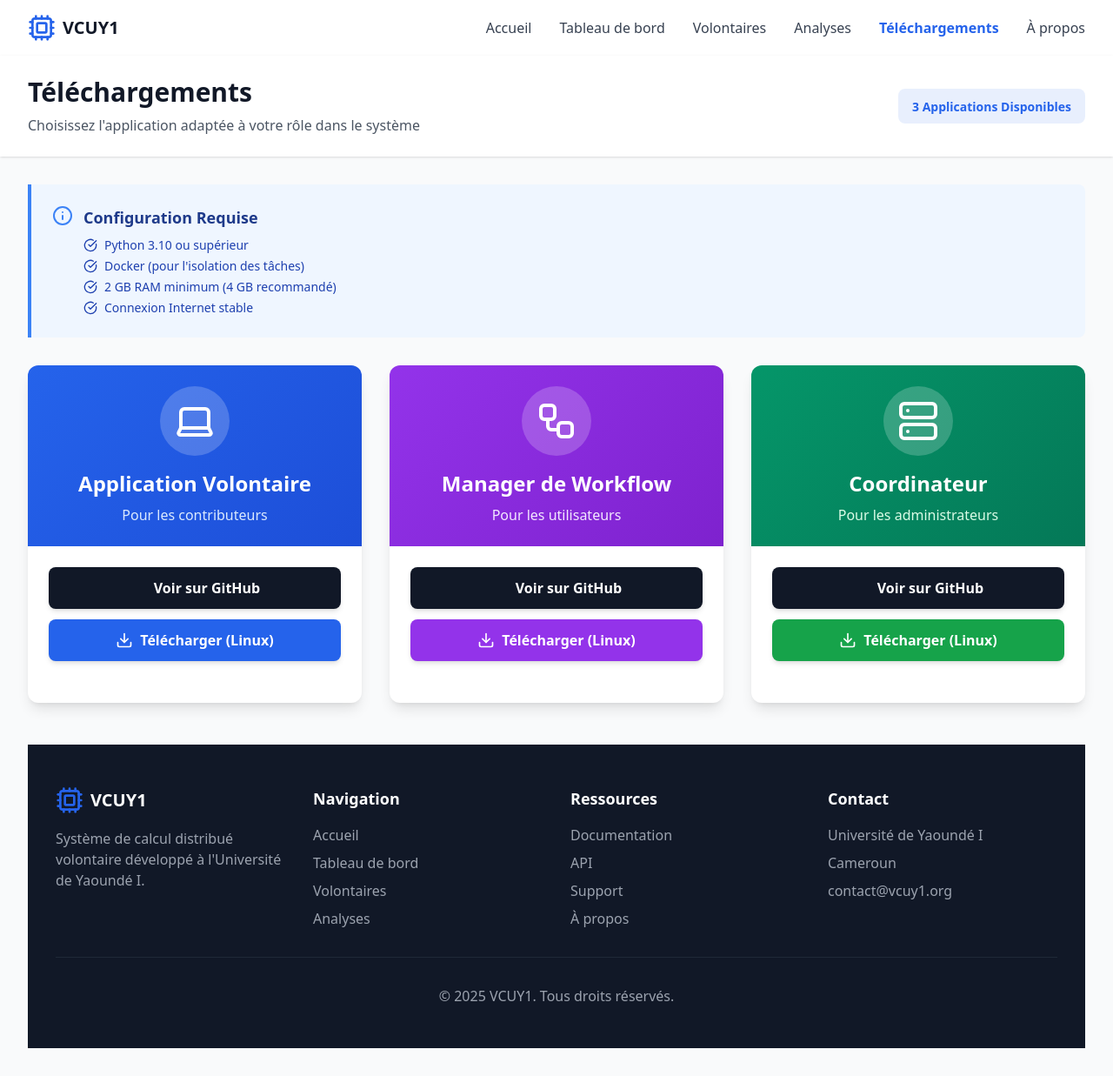
After one commit to VC-UY/site-web-frontend, a PHP site: page /downloads.php in a window 1280 px wide. The commit adds this page. Shown: the whole page at 87% size. Run offline with PHP 8.4, Linux system fonts and the light colour scheme; some libraries are stand-ins or nearby versions.

Commit message:
page de telechargement

```diff
--- a/about.php
+++ b/about.php
@@ -48,6 +48,7 @@
                     <a href="dashboard.php" class="text-gray-700 hover:text-primary transition-colors">Tableau de bord</a>
                     <a href="volunteers.php" class="text-gray-700 hover:text-primary transition-colors">Volontaires</a>
                     <a href="analytics.php" class="text-gray-700 hover:text-primary transition-colors">Analyses</a>
+                    <a href="downloads.php" class="text-gray-700 hover:text-primary transition-colors">Téléchargements</a>
                     <a href="about.php" class="text-primary font-semibold">À propos</a>
                 </div>
             </div>
--- a/analytics.php
+++ b/analytics.php
@@ -37,6 +37,7 @@
                     <a href="dashboard.php" class="text-gray-700 hover:text-primary transition-colors">Tableau de bord</a>
                     <a href="volunteers.php" class="text-gray-700 hover:text-primary transition-colors">Volontaires</a>
                     <a href="analytics.php" class="text-primary font-semibold">Analyses</a>
+                    <a href="downloads.php" class="text-gray-700 hover:text-primary transition-colors">Téléchargements</a>
                     <a href="about.php" class="text-gray-700 hover:text-primary transition-colors">À propos</a>
                 </div>
             </div>
--- a/dashboard.php
+++ b/dashboard.php
@@ -53,6 +53,7 @@
                     <a href="dashboard.php" class="text-primary font-semibold">Tableau de bord</a>
                     <a href="volunteers.php" class="text-gray-700 hover:text-primary transition-colors">Volontaires</a>
                     <a href="analytics.php" class="text-gray-700 hover:text-primary transition-colors">Analyses</a>
+                    <a href="downloads.php" class="text-gray-700 hover:text-primary transition-colors">Téléchargements</a>
                     <a href="about.php" class="text-gray-700 hover:text-primary transition-colors">À propos</a>
                 </div>
             </div>
@@ -293,7 +294,8 @@
 
         // Load volunteers
         async function loadVolunteers() {
-            try {
+            try {            try {
+
                 const response = await fetch('http://localhost:5000/api/volunteers');
                 const data = await response.json();
 
--- /dev/null
+++ b/downloads.php
@@ -0,0 +1,293 @@
+<!DOCTYPE html>
+<html lang="fr">
+<head>
+    <meta charset="UTF-8">
+    <meta name="viewport" content="width=device-width, initial-scale=1.0">
+    <title>Téléchargements - VCUY1</title>
+    <script src="https://cdn.tailwindcss.com"></script>
+    <script src="https://unpkg.com/lucide@latest/dist/umd/lucide.js"></script>
+    <script>
+        tailwind.config = {
+            theme: {
+                extend: {
+                    colors: {
+                        primary: '#2563eb',
+                        secondary: '#f97316',
+                        accent: '#06b6d4'
+                    }
+                }
+            }
+        }
+    </script>
+    <style>
+        .gradient-bg {
+            background: linear-gradient(135deg, #667eea 0%, #764ba2 100%);
+        }
+        .card-gradient {
+            background: linear-gradient(135deg, #f093fb 0%, #f5576c 100%);
+        }
+        .stats-gradient {
+            background: linear-gradient(135deg, #4facfe 0%, #00f2fe 100%);
+        }
+        .download-gradient-blue {
+            background: linear-gradient(135deg, #2563eb 0%, #1d4ed8 100%);
+        }
+        .download-gradient-purple {
+            background: linear-gradient(135deg, #9333ea 0%, #7e22ce 100%);
+        }
+        .download-gradient-green {
+            background: linear-gradient(135deg, #059669 0%, #047857 100%);
+        }
+        .animate-pulse-slow {
+            animation: pulse 3s cubic-bezier(0.4, 0, 0.6, 1) infinite;
+        }
+        .hover-lift {
+            transition: transform 0.3s ease, box-shadow 0.3s ease;
+        }
+        .hover-lift:hover {
+            transform: translateY(-5px);
+            box-shadow: 0 20px 25px -5px rgba(0, 0, 0, 0.1), 0 10px 10px -5px rgba(0, 0, 0, 0.04);
+        }
+    </style>
+</head>
+<body class="bg-gray-50">
+    <!-- Navigation -->
+    <nav class="bg-white shadow-lg">
+        <div class="max-w-7xl mx-auto px-4 sm:px-6 lg:px-8">
+            <div class="flex justify-between h-16">
+                <div class="flex items-center">
+                    <div class="flex-shrink-0 flex items-center">
+                        <i data-lucide="cpu" class="h-8 w-8 text-primary mr-2"></i>
+                        <span class="text-xl font-bold text-gray-900">VCUY1</span>
+                    </div>
+                </div>
+                <div class="hidden md:flex items-center space-x-8">
+                    <a href="index.php" class="text-gray-700 hover:text-primary transition-colors">Accueil</a>
+                    <a href="dashboard.php" class="text-gray-700 hover:text-primary transition-colors">Tableau de bord</a>
+                    <a href="volunteers.php" class="text-gray-700 hover:text-primary transition-colors">Volontaires</a>
+                    <a href="analytics.php" class="text-gray-700 hover:text-primary transition-colors">Analyses</a>
+                    <a href="downloads.php" class="text-primary font-semibold">Téléchargements</a>
+                    <a href="about.php" class="text-gray-700 hover:text-primary transition-colors">À propos</a>
+                </div>
+            </div>
+        </div>
+    </nav>
+
+    <!-- Header -->
+    <div class="bg-white shadow">
+        <div class="max-w-7xl mx-auto py-6 px-4 sm:px-6 lg:px-8">
+            <div class="flex items-center justify-between">
+                <div>
+                    <h1 class="text-3xl font-bold text-gray-900">Téléchargements</h1>
+                    <p class="mt-2 text-gray-600">Choisissez l'application adaptée à votre rôle dans le système</p>
+                </div>
+                <div class="flex items-center space-x-4">
+                    <div class="bg-primary/10 px-4 py-2 rounded-lg">
+                        <span class="text-sm font-semibold text-primary">3 Applications Disponibles</span>
+                    </div>
+                </div>
+            </div>
+        </div>
+    </div>
+
+    <!-- Main Content -->
+    <div class="max-w-7xl mx-auto py-8 px-4 sm:px-6 lg:px-8">
+        <!-- System Requirements Alert -->
+        <div class="bg-blue-50 border-l-4 border-blue-500 p-6 mb-8 rounded-r-lg">
+            <div class="flex">
+                <div class="flex-shrink-0">
+                    <i data-lucide="info" class="h-6 w-6 text-blue-500"></i>
+                </div>
+                <div class="ml-3">
+                    <h3 class="text-lg font-semibold text-blue-900 mb-2">Configuration Requise</h3>
+                    <ul class="text-sm text-blue-800 space-y-1">
+                        <li class="flex items-center">
+                            <i data-lucide="check-circle" class="h-4 w-4 mr-2"></i>
+                            Python 3.10 ou supérieur
+                        </li>
+                        <li class="flex items-center">
+                            <i data-lucide="check-circle" class="h-4 w-4 mr-2"></i>
+                            Docker (pour l'isolation des tâches)
+                        </li>
+                        <li class="flex items-center">
+                            <i data-lucide="check-circle" class="h-4 w-4 mr-2"></i>
+                            2 GB RAM minimum (4 GB recommandé)
+                        </li>
+                        <li class="flex items-center">
+                            <i data-lucide="check-circle" class="h-4 w-4 mr-2"></i>
+                            Connexion Internet stable
+                        </li>
+                    </ul>
+                </div>
+            </div>
+        </div>
+
+        <!-- Applications Grid -->
+        <div class="grid grid-cols-1 lg:grid-cols-3 gap-8 mb-12">
+            <!-- Volunteer App -->
+            <div class="bg-white rounded-xl shadow-lg overflow-hidden hover-lift">
+                <div class="download-gradient-blue p-6 text-white">
+                    <div class="flex items-center justify-center mb-4">
+                        <div class="bg-white/20 rounded-full p-4">
+                            <i data-lucide="laptop" class="h-12 w-12"></i>
+                        </div>
+                    </div>
+                    <h2 class="text-2xl font-bold text-center">Application Volontaire</h2>
+                    <p class="text-center text-blue-100 mt-2">Pour les contributeurs</p>
+                </div>
+
+                <div class="p-6">
+
+
+                    <div class="space-y-3">
+                        <a href="https://github.com/VC-UY/volunteer-app-2025"
+                           target="_blank"
+                           class="flex items-center justify-center w-full bg-gray-900 text-white px-4 py-3 rounded-lg font-semibold hover:bg-gray-800 transition-all shadow-md hover:shadow-lg">
+                            <i data-lucide="github" class="h-5 w-5 mr-2"></i>
+                            Voir sur GitHub
+                        </a>
+
+                        <a href="/api/downloads/volunteer"
+                           class="flex items-center justify-center w-full bg-primary text-white px-4 py-3 rounded-lg font-semibold hover:bg-blue-700 transition-all shadow-md hover:shadow-lg">
+                            <i data-lucide="download" class="h-5 w-5 mr-2"></i>
+                            Télécharger (Linux)
+                        </a>
+
+
+                    </div>
+
+
+                </div>
+            </div>
+
+            <!-- Manager App -->
+            <div class="bg-white rounded-xl shadow-lg overflow-hidden hover-lift">
+                <div class="download-gradient-purple p-6 text-white">
+                    <div class="flex items-center justify-center mb-4">
+                        <div class="bg-white/20 rounded-full p-4">
+                            <i data-lucide="workflow" class="h-12 w-12"></i>
+                        </div>
+                    </div>
+                    <h2 class="text-2xl font-bold text-center">Manager de Workflow</h2>
+                    <p class="text-center text-purple-100 mt-2">Pour les utilisateurs</p>
+                </div>
+
+                <div class="p-6">
+
+
+                    <div class="space-y-3">
+                        <a href="https://github.com/VC-UY/manager-app-2025"
+                           target="_blank"
+                           class="flex items-center justify-center w-full bg-gray-900 text-white px-4 py-3 rounded-lg font-semibold hover:bg-gray-800 transition-all shadow-md hover:shadow-lg">
+                            <i data-lucide="github" class="h-5 w-5 mr-2"></i>
+                            Voir sur GitHub
+                        </a>
+
+                        <a href="/api/downloads/manager"
+                           class="flex items-center justify-center w-full bg-purple-600 text-white px-4 py-3 rounded-lg font-semibold hover:bg-purple-700 transition-all shadow-md hover:shadow-lg">
+                            <i data-lucide="download" class="h-5 w-5 mr-2"></i>
+                            Télécharger (Linux)
+                        </a>
+
+
+                    </div>
+
+
+                </div>
+            </div>
+
+            <!-- Coordinator App -->
+            <div class="bg-white rounded-xl shadow-lg overflow-hidden hover-lift">
+                <div class="download-gradient-green p-6 text-white">
+                    <div class="flex items-center justify-center mb-4">
+                        <div class="bg-white/20 rounded-full p-4">
+                            <i data-lucide="server" class="h-12 w-12"></i>
+                        </div>
+                    </div>
+                    <h2 class="text-2xl font-bold text-center">Coordinateur</h2>
+                    <p class="text-center text-green-100 mt-2">Pour les administrateurs</p>
+                </div>
+
+                <div class="p-6">
+                    <div class="mb-6">
+
+
+                    <div class="space-y-3">
+                        <a href="https://github.com/VC-UY/coordinator-app-2025"
+                           target="_blank"
+                           class="flex items-center justify-center w-full bg-gray-900 text-white px-4 py-3 rounded-lg font-semibold hover:bg-gray-800 transition-all shadow-md hover:shadow-lg">
+                            <i data-lucide="github" class="h-5 w-5 mr-2"></i>
+                            Voir sur GitHub
+                        </a>
+
+                        <a href="/api/downloads/coordinator"
+                           class="flex items-center justify-center w-full bg-green-600 text-white px-4 py-3 rounded-lg font-semibold hover:bg-green-700 transition-all shadow-md hover:shadow-lg">
+                            <i data-lucide="download" class="h-5 w-5 mr-2"></i>
+                            Télécharger (Linux)
+                        </a>
+
+
+                    </div>
+
+
+                </div>
+            </div>
+        </div>
+
+
+
+
+
+
+    </div>
+
+    <!-- Footer -->
+    <footer class="bg-gray-900 text-white py-12">
+        <div class="max-w-7xl mx-auto px-4 sm:px-6 lg:px-8">
+            <div class="grid grid-cols-1 md:grid-cols-4 gap-8">
+                <div>
+                    <div class="flex items-center mb-4">
+                        <i data-lucide="cpu" class="h-8 w-8 text-primary mr-2"></i>
+                        <span class="text-xl font-bold">VCUY1</span>
+                    </div>
+                    <p class="text-gray-400">
+                        Système de calcul distribué volontaire développé à l'Université de Yaoundé I.
+                    </p>
+                </div>
+                <div>
+                    <h3 class="text-lg font-semibold mb-4">Navigation</h3>
+                    <ul class="space-y-2">
+                        <li><a href="#accueil" class="text-gray-400 hover:text-white transition-colors">Accueil</a></li>
+                        <li><a href="dashboard.php" class="text-gray-400 hover:text-white transition-colors">Tableau de bord</a></li>
+                        <li><a href="volunteers.php" class="text-gray-400 hover:text-white transition-colors">Volontaires</a></li>
+                        <li><a href="analytics.php" class="text-gray-400 hover:text-white transition-colors">Analyses</a></li>
+                    </ul>
+                </div>
+                <div>
+                    <h3 class="text-lg font-semibold mb-4">Ressources</h3>
+                    <ul class="space-y-2">
+                        <li><a href="#" class="text-gray-400 hover:text-white transition-colors">Documentation</a></li>
+                        <li><a href="#" class="text-gray-400 hover:text-white transition-colors">API</a></li>
+                        <li><a href="#" class="text-gray-400 hover:text-white transition-colors">Support</a></li>
+                        <li><a href="about.php" class="text-gray-400 hover:text-white transition-colors">À propos</a></li>
+                    </ul>
+                </div>
+                <div>
+                    <h3 class="text-lg font-semibold mb-4">Contact</h3>
+                    <p class="text-gray-400 mb-2">Université de Yaoundé I</p>
+                    <p class="text-gray-400 mb-2">Cameroun</p>
+                    <p class="text-gray-400">contact@vcuy1.org</p>
+                </div>
+            </div>
+            <div class="border-t border-gray-800 mt-8 pt-8 text-center">
+                <p class="text-gray-400">© 2025 VCUY1. Tous droits réservés.</p>
+            </div>
+        </div>
+    </footer>
+
+    <script>
+        // Initialize Lucide icons
+        lucide.createIcons();
+    </script>
+</body>
+</html>
--- a/index.php
+++ b/index.php
@@ -59,7 +59,9 @@
                     <a href="dashboard.php" class="text-gray-700 hover:text-primary transition-colors">Tableau de bord</a>
                     <a href="volunteers.php" class="text-gray-700 hover:text-primary transition-colors">Volontaires</a>
                     <a href="analytics.php" class="text-gray-700 hover:text-primary transition-colors">Analyses</a>
+                    <a href="downloads.php" class="text-gray-700 hover:text-primary transition-colors">Telechargements</a>
                     <a href="about.php" class="text-gray-700 hover:text-primary transition-colors">À propos</a>
+
                 </div>
                 <div class="md:hidden flex items-center">
                     <button class="mobile-menu-button">
@@ -356,5 +358,7 @@
             });
         }
     </script>
+
+
 </body>
 </html>
--- a/volunteers.php
+++ b/volunteers.php
@@ -44,6 +44,7 @@
                     <a href="dashboard.php" class="text-gray-700 hover:text-primary transition-colors">Tableau de bord</a>
                     <a href="volunteers.php" class="text-primary font-semibold">Volontaires</a>
                     <a href="analytics.php" class="text-gray-700 hover:text-primary transition-colors">Analyses</a>
+                    <a href="downloads.php" class="text-gray-700 hover:text-primary transition-colors">Téléchargements</a>
                     <a href="about.php" class="text-gray-700 hover:text-primary transition-colors">À propos</a>
                 </div>
             </div>
```
